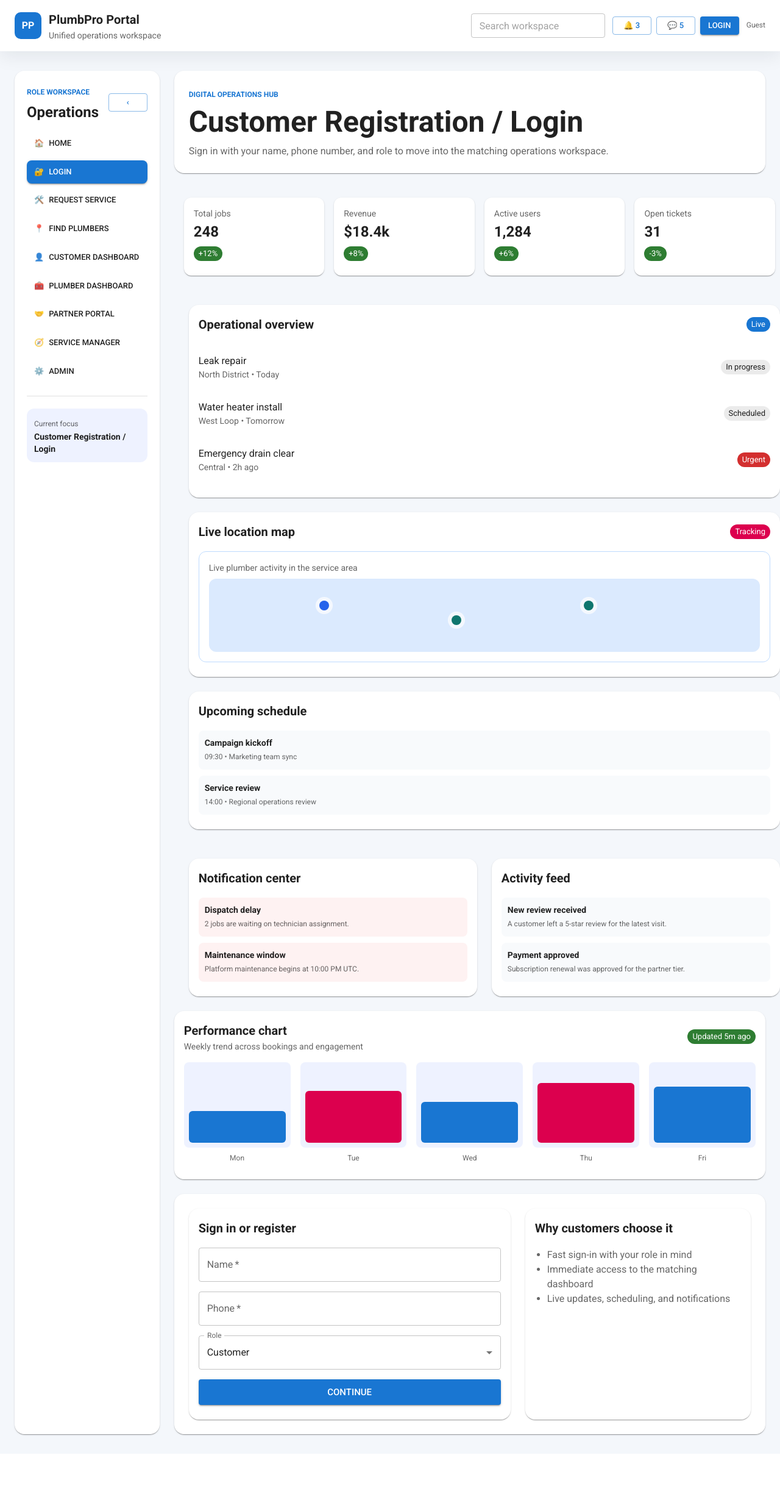
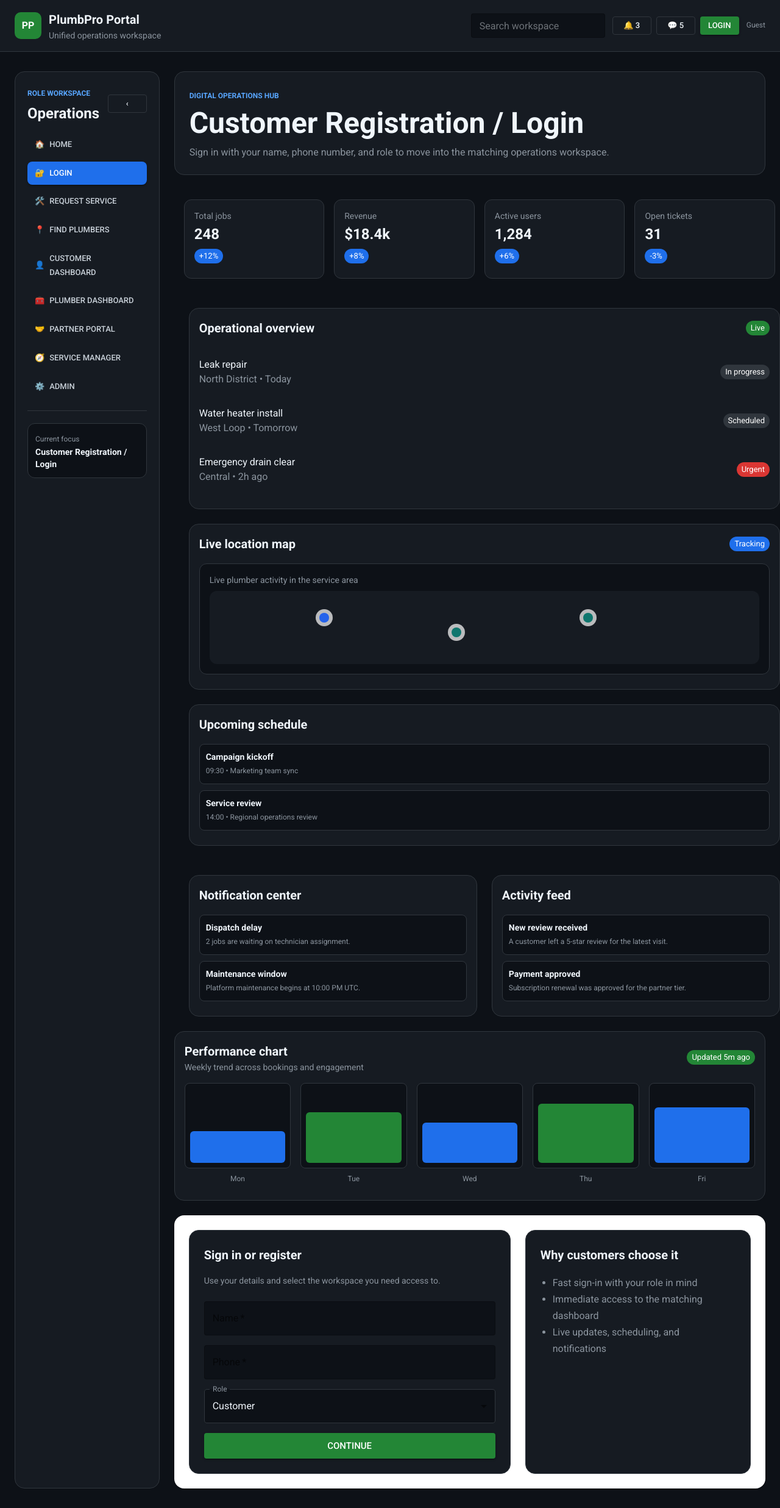
Before and after one commit to SGachuru/dashboard, a Next.js app: page /customer-login in a window 1280 px wide. Shown: the whole page at 61% size. Before the commit the page ends 2384 px from the top, so only its background shows below. Built offline with nearby package versions, Linux system fonts and the light colour scheme.

Commit message:
commit all

```diff
--- a/components/PortalShell.tsx
+++ b/components/PortalShell.tsx
@@ -148,30 +148,30 @@ export default function PortalShell({
   }, [session])
 
   return (
-    <Box sx={{ minHeight: '100vh', bgcolor: '#f4f7fb', color: '#0f172a' }}>
-      <Paper sx={{ borderRadius: 0, boxShadow: '0 8px 30px rgba(15,23,42,0.08)', position: 'sticky', top: 0, zIndex: 2 }}>
+    <Box sx={{ minHeight: '100vh', bgcolor: '#0d1117', color: '#f0f6fc' }}>
+      <Paper sx={{ borderRadius: 0, bgcolor: '#161b22', borderBottom: '1px solid #30363d', position: 'sticky', top: 0, zIndex: 2, boxShadow: 'none' }}>
         <Container maxWidth="xl">
           <Stack direction={{ xs: 'column', md: 'row' }} justifyContent="space-between" alignItems={{ xs: 'flex-start', md: 'center' }} spacing={2} sx={{ py: 2 }}>
             <Stack direction="row" alignItems="center" spacing={1.5}>
-              <Box sx={{ width: 44, height: 44, borderRadius: 2.5, bgcolor: 'primary.main', display: 'flex', alignItems: 'center', justifyContent: 'center', color: '#fff', fontWeight: 800 }}>
+              <Box sx={{ width: 44, height: 44, borderRadius: 2.5, bgcolor: '#238636', display: 'flex', alignItems: 'center', justifyContent: 'center', color: '#fff', fontWeight: 800 }}>
                 PP
               </Box>
               <Box>
-                <Typography variant="h6" fontWeight={800}>PlumbPro Portal</Typography>
-                <Typography variant="body2" color="text.secondary">Unified operations workspace</Typography>
+                <Typography variant="h6" fontWeight={800} color="#f0f6fc">PlumbPro Portal</Typography>
+                <Typography variant="body2" color="#8b949e">Unified operations workspace</Typography>
               </Box>
             </Stack>
 
             <Stack direction={{ xs: 'column', sm: 'row' }} spacing={1.5} sx={{ width: { xs: '100%', md: 'auto' }, alignItems: { xs: 'flex-start', sm: 'center' } }}>
-              <TextField size="small" placeholder="Search workspace" sx={{ minWidth: { xs: '100%', sm: 220 } }} />
+              <TextField size="small" placeholder="Search workspace" sx={{ minWidth: { xs: '100%', sm: 220 }, '& .MuiOutlinedInput-root': { bgcolor: '#0d1117', color: '#f0f6fc', borderColor: '#30363d' } }} />
               <Stack direction="row" spacing={1}>
-                <Button variant="outlined" size="small">🔔 3</Button>
-                <Button variant="outlined" size="small">💬 5</Button>
-                <Button variant="contained" size="small" onClick={handleLogout}>
+                <Button variant="outlined" size="small" sx={{ color: '#f0f6fc', borderColor: '#30363d' }}>🔔 3</Button>
+                <Button variant="outlined" size="small" sx={{ color: '#f0f6fc', borderColor: '#30363d' }}>💬 5</Button>
+                <Button variant="contained" size="small" onClick={handleLogout} sx={{ bgcolor: '#238636', '&:hover': { bgcolor: '#2ea043' } }}>
                   {session ? 'Logout' : 'Login'}
                 </Button>
               </Stack>
-              <Typography variant="caption" color="text.secondary">
+              <Typography variant="caption" color="#8b949e">
                 {currentUserLabel}
               </Typography>
             </Stack>
@@ -182,13 +182,13 @@ export default function PortalShell({
       <Container maxWidth="xl" sx={{ py: { xs: 3, md: 4 } }}>
         <Grid container spacing={3}>
           <Grid item xs={12} lg={2.5}>
-            <Paper sx={{ p: 2.5, borderRadius: 4, height: '100%', transition: 'all 0.2s ease' }}>
+            <Paper sx={{ p: 2.5, borderRadius: 4, height: '100%', transition: 'all 0.2s ease', bgcolor: '#161b22', border: '1px solid #30363d', boxShadow: 'none' }}>
               <Stack direction="row" justifyContent="space-between" alignItems="center" sx={{ mb: 1.5 }}>
                 <Box>
-                  <Typography variant="overline" color="primary" fontWeight={700}>Role workspace</Typography>
-                  <Typography variant="h5" fontWeight={800}>{isSidebarCollapsed ? 'Role' : role}</Typography>
+                  <Typography variant="overline" color="#58a6ff" fontWeight={700}>Role workspace</Typography>
+                  <Typography variant="h5" fontWeight={800} color="#f0f6fc">{isSidebarCollapsed ? 'Role' : role}</Typography>
                 </Box>
-                <Button variant="outlined" size="small" onClick={() => setIsSidebarCollapsed((prev) => !prev)}>
+                <Button variant="outlined" size="small" onClick={() => setIsSidebarCollapsed((prev) => !prev)} sx={{ color: '#f0f6fc', borderColor: '#30363d' }}>
                   {isSidebarCollapsed ? '›' : '‹'}
                 </Button>
               </Stack>
@@ -205,17 +205,17 @@ export default function PortalShell({
                         color={active === item.label ? 'primary' : 'inherit'}
                         size="small"
                         fullWidth
-                        sx={{ justifyContent: 'flex-start', borderRadius: 2, px: 1.5, py: 1 }}
+                        sx={{ justifyContent: 'flex-start', borderRadius: 2, px: 1.5, py: 1, color: active === item.label ? '#fff' : '#c9d1d9', bgcolor: active === item.label ? '#1f6feb' : 'transparent', '&:hover': { bgcolor: active === item.label ? '#1f6feb' : '#21262d' } }}
                       >
                         <Box component="span" sx={{ mr: 1 }}>{item.icon}</Box>
                         {item.label}
                       </Button>
                     ))}
                   </Stack>
-                  <Divider sx={{ my: 2.5 }} />
-                  <Box sx={{ p: 1.5, borderRadius: 3, bgcolor: '#eef2ff' }}>
-                    <Typography variant="caption" color="text.secondary">Current focus</Typography>
-                    <Typography variant="body2" fontWeight={700}>{title}</Typography>
+                  <Divider sx={{ my: 2.5, borderColor: '#30363d' }} />
+                  <Box sx={{ p: 1.5, borderRadius: 3, bgcolor: '#0d1117', border: '1px solid #30363d' }}>
+                    <Typography variant="caption" color="#8b949e">Current focus</Typography>
+                    <Typography variant="body2" fontWeight={700} color="#f0f6fc">{title}</Typography>
                   </Box>
                 </>
               ) : (
@@ -228,7 +228,7 @@ export default function PortalShell({
                       variant={active === item.label ? 'contained' : 'text'}
                       color={active === item.label ? 'primary' : 'inherit'}
                       size="small"
-                      sx={{ minWidth: 0, justifyContent: 'center', borderRadius: 2, px: 1.2, py: 1 }}
+                      sx={{ minWidth: 0, justifyContent: 'center', borderRadius: 2, px: 1.2, py: 1, color: active === item.label ? '#fff' : '#c9d1d9', bgcolor: active === item.label ? '#1f6feb' : 'transparent', '&:hover': { bgcolor: active === item.label ? '#1f6feb' : '#21262d' } }}
                     >
                       <Box component="span">{item.icon}</Box>
                     </Button>
@@ -240,10 +240,10 @@ export default function PortalShell({
 
           <Grid item xs={12} lg={9.5}>
             <Stack spacing={3}>
-              <Paper sx={{ p: { xs: 2.5, md: 3 }, borderRadius: 4 }}>
-                <Typography variant="overline" color="primary" fontWeight={700}>Digital operations hub</Typography>
-                <Typography variant="h3" fontWeight={800}>{title}</Typography>
-                <Typography variant="body1" color="text.secondary" sx={{ mt: 1, maxWidth: 760 }}>
+              <Paper sx={{ p: { xs: 2.5, md: 3 }, borderRadius: 4, bgcolor: '#161b22', border: '1px solid #30363d', boxShadow: 'none' }}>
+                <Typography variant="overline" color="#58a6ff" fontWeight={700}>Digital operations hub</Typography>
+                <Typography variant="h3" fontWeight={800} color="#f0f6fc">{title}</Typography>
+                <Typography variant="body1" color="#8b949e" sx={{ mt: 1, maxWidth: 760 }}>
                   {subtitle}
                 </Typography>
               </Paper>
@@ -251,11 +251,11 @@ export default function PortalShell({
               <Grid container spacing={2}>
                 {stats.map((stat) => (
                   <Grid item xs={12} sm={6} lg={3} key={stat.label}>
-                    <Card sx={{ borderRadius: 3, height: '100%' }}>
+                    <Card sx={{ borderRadius: 3, height: '100%', bgcolor: '#161b22', border: '1px solid #30363d', boxShadow: 'none' }}>
                       <CardContent>
-                        <Typography variant="body2" color="text.secondary">{stat.label}</Typography>
-                        <Typography variant="h5" fontWeight={800} sx={{ mt: 0.5 }}>{stat.value}</Typography>
-                        <Chip label={stat.trend} color="success" size="small" sx={{ mt: 1 }} />
+                        <Typography variant="body2" color="#8b949e">{stat.label}</Typography>
+                        <Typography variant="h5" fontWeight={800} color="#f0f6fc" sx={{ mt: 0.5 }}>{stat.value}</Typography>
+                        <Chip label={stat.trend} size="small" sx={{ mt: 1, bgcolor: '#1f6feb', color: '#fff' }} />
                       </CardContent>
                     </Card>
                   </Grid>
@@ -264,17 +264,17 @@ export default function PortalShell({
 
               <Grid container spacing={3}>
                 <Grid item xs={12} xl={7}>
-                  <Card sx={{ borderRadius: 4, height: '100%' }}>
+                  <Card sx={{ borderRadius: 4, height: '100%', bgcolor: '#161b22', border: '1px solid #30363d', boxShadow: 'none' }}>
                     <CardContent>
                       <Stack direction="row" justifyContent="space-between" alignItems="center" sx={{ mb: 2 }}>
-                        <Typography variant="h6" fontWeight={700}>Operational overview</Typography>
-                        <Chip label="Live" color="primary" size="small" />
+                        <Typography variant="h6" fontWeight={700} color="#f0f6fc">Operational overview</Typography>
+                        <Chip label="Live" size="small" sx={{ bgcolor: '#238636', color: '#fff' }} />
                       </Stack>
                       <List disablePadding>
                         {tableRows.map((row) => (
                           <ListItem key={row.name} disablePadding sx={{ py: 1.25 }}>
-                            <ListItemText primary={row.name} secondary={row.meta} />
-                            <Chip label={row.status} size="small" color={row.status === 'Urgent' ? 'error' : 'default'} />
+                            <ListItemText primary={<Typography color="#f0f6fc">{row.name}</Typography>} secondary={<Typography color="#8b949e">{row.meta}</Typography>} />
+                            <Chip label={row.status} size="small" sx={{ bgcolor: row.status === 'Urgent' ? '#da3633' : '#30363d', color: '#fff' }} />
                           </ListItem>
                         ))}
                       </List>
@@ -284,15 +284,15 @@ export default function PortalShell({
 
                 <Grid item xs={12} xl={5}>
                   <Stack spacing={3}>
-                    <Card sx={{ borderRadius: 4 }}>
+                    <Card sx={{ borderRadius: 4, bgcolor: '#161b22', border: '1px solid #30363d', boxShadow: 'none' }}>
                       <CardContent>
                         <Stack direction="row" justifyContent="space-between" alignItems="center" sx={{ mb: 2 }}>
-                          <Typography variant="h6" fontWeight={700}>Live location map</Typography>
-                          <Chip label="Tracking" color="secondary" size="small" />
+                          <Typography variant="h6" fontWeight={700} color="#f0f6fc">Live location map</Typography>
+                          <Chip label="Tracking" size="small" sx={{ bgcolor: '#1f6feb', color: '#fff' }} />
                         </Stack>
-                        <Box sx={{ borderRadius: 3, minHeight: 180, p: 2, bgcolor: 'linear-gradient(135deg, #e0f2fe, #eff6ff)', border: '1px solid #bfdbfe' }}>
-                          <Typography variant="body2" color="text.secondary" sx={{ mb: 1 }}>Live plumber activity in the service area</Typography>
-                          <Box sx={{ position: 'relative', height: 120, borderRadius: 3, bgcolor: '#dbeafe', overflow: 'hidden' }}>
+                        <Box sx={{ borderRadius: 3, minHeight: 180, p: 2, bgcolor: '#0d1117', border: '1px solid #30363d' }}>
+                          <Typography variant="body2" color="#8b949e" sx={{ mb: 1 }}>Live plumber activity in the service area</Typography>
+                          <Box sx={{ position: 'relative', height: 120, borderRadius: 3, bgcolor: '#161b22', overflow: 'hidden' }}>
                             {mapLocations.map((location, index) => (
                               <Box
                                 key={location.name}
@@ -313,14 +313,14 @@ export default function PortalShell({
                       </CardContent>
                     </Card>
 
-                    <Card sx={{ borderRadius: 4 }}>
+                    <Card sx={{ borderRadius: 4, bgcolor: '#161b22', border: '1px solid #30363d', boxShadow: 'none' }}>
                       <CardContent>
-                        <Typography variant="h6" fontWeight={700} sx={{ mb: 2 }}>Upcoming schedule</Typography>
+                        <Typography variant="h6" fontWeight={700} color="#f0f6fc" sx={{ mb: 2 }}>Upcoming schedule</Typography>
                         <Stack spacing={1.2}>
                           {calendarItems.map((item) => (
-                            <Box key={item.title} sx={{ p: 1.25, borderRadius: 2, bgcolor: '#f8fafc' }}>
-                              <Typography variant="body2" fontWeight={700}>{item.title}</Typography>
-                              <Typography variant="caption" color="text.secondary">{item.detail}</Typography>
+                            <Box key={item.title} sx={{ p: 1.25, borderRadius: 2, bgcolor: '#0d1117', border: '1px solid #30363d' }}>
+                              <Typography variant="body2" fontWeight={700} color="#f0f6fc">{item.title}</Typography>
+                              <Typography variant="caption" color="#8b949e">{item.detail}</Typography>
                             </Box>
                           ))}
                         </Stack>
@@ -332,14 +332,14 @@ export default function PortalShell({
 
               <Grid container spacing={3}>
                 <Grid item xs={12} md={6}>
-                  <Card sx={{ borderRadius: 4, height: '100%' }}>
+                  <Card sx={{ borderRadius: 4, height: '100%', bgcolor: '#161b22', border: '1px solid #30363d', boxShadow: 'none' }}>
                     <CardContent>
-                      <Typography variant="h6" fontWeight={700} sx={{ mb: 2 }}>Notification center</Typography>
+                      <Typography variant="h6" fontWeight={700} color="#f0f6fc" sx={{ mb: 2 }}>Notification center</Typography>
                       <Stack spacing={1.25}>
                         {alerts.map((alert) => (
-                          <Box key={alert.title} sx={{ p: 1.25, borderRadius: 2, bgcolor: '#fef2f2' }}>
-                            <Typography variant="body2" fontWeight={700}>{alert.title}</Typography>
-                            <Typography variant="caption" color="text.secondary">{alert.detail}</Typography>
+                          <Box key={alert.title} sx={{ p: 1.25, borderRadius: 2, bgcolor: '#0d1117', border: '1px solid #30363d' }}>
+                            <Typography variant="body2" fontWeight={700} color="#f0f6fc">{alert.title}</Typography>
+                            <Typography variant="caption" color="#8b949e">{alert.detail}</Typography>
                           </Box>
                         ))}
                       </Stack>
@@ -348,14 +348,14 @@ export default function PortalShell({
                 </Grid>
 
                 <Grid item xs={12} md={6}>
-                  <Card sx={{ borderRadius: 4, height: '100%' }}>
+                  <Card sx={{ borderRadius: 4, height: '100%', bgcolor: '#161b22', border: '1px solid #30363d', boxShadow: 'none' }}>
                     <CardContent>
-                      <Typography variant="h6" fontWeight={700} sx={{ mb: 2 }}>Activity feed</Typography>
+                      <Typography variant="h6" fontWeight={700} color="#f0f6fc" sx={{ mb: 2 }}>Activity feed</Typography>
                       <Stack spacing={1.25}>
                         {activities.map((activity) => (
-                          <Box key={activity.title} sx={{ p: 1.25, borderRadius: 2, bgcolor: '#f8fafc' }}>
-                            <Typography variant="body2" fontWeight={700}>{activity.title}</Typography>
-                            <Typography variant="caption" color="text.secondary">{activity.detail}</Typography>
+                          <Box key={activity.title} sx={{ p: 1.25, borderRadius: 2, bgcolor: '#0d1117', border: '1px solid #30363d' }}>
+                            <Typography variant="body2" fontWeight={700} color="#f0f6fc">{activity.title}</Typography>
+                            <Typography variant="caption" color="#8b949e">{activity.detail}</Typography>
                           </Box>
                         ))}
                       </Stack>
@@ -364,22 +364,22 @@ export default function PortalShell({
                 </Grid>
               </Grid>
 
-              <Card sx={{ borderRadius: 4 }}>
+              <Card sx={{ borderRadius: 4, bgcolor: '#161b22', border: '1px solid #30363d', boxShadow: 'none' }}>
                 <CardContent>
                   <Stack direction={{ xs: 'column', md: 'row' }} justifyContent="space-between" alignItems={{ xs: 'flex-start', md: 'center' }} spacing={2} sx={{ mb: 2 }}>
                     <Box>
-                      <Typography variant="h6" fontWeight={700}>Performance chart</Typography>
-                      <Typography variant="body2" color="text.secondary">Weekly trend across bookings and engagement</Typography>
+                      <Typography variant="h6" fontWeight={700} color="#f0f6fc">Performance chart</Typography>
+                      <Typography variant="body2" color="#8b949e">Weekly trend across bookings and engagement</Typography>
                     </Box>
-                    <Chip label="Updated 5m ago" color="success" size="small" />
+                    <Chip label="Updated 5m ago" size="small" sx={{ bgcolor: '#238636', color: '#fff' }} />
                   </Stack>
                   <Stack direction={{ xs: 'column', md: 'row' }} spacing={2} alignItems="flex-end">
                     {performanceBars.map((value, index) => (
                       <Box key={`${index}-${value}`} sx={{ flex: 1, display: 'flex', flexDirection: 'column', alignItems: 'center' }}>
-                        <Box sx={{ width: '100%', height: 140, borderRadius: 2, bgcolor: '#eef2ff', display: 'flex', alignItems: 'flex-end', p: 1 }}>
-                          <Box sx={{ width: '100%', height: `${value}%`, borderRadius: 1.5, bgcolor: index % 2 === 0 ? 'primary.main' : 'secondary.main' }} />
+                        <Box sx={{ width: '100%', height: 140, borderRadius: 2, bgcolor: '#0d1117', border: '1px solid #30363d', display: 'flex', alignItems: 'flex-end', p: 1 }}>
+                          <Box sx={{ width: '100%', height: `${value}%`, borderRadius: 1.5, bgcolor: index % 2 === 0 ? '#1f6feb' : '#238636' }} />
                         </Box>
-                        <Typography variant="caption" color="text.secondary" sx={{ mt: 1 }}>
+                        <Typography variant="caption" color="#8b949e" sx={{ mt: 1 }}>
                           {['Mon', 'Tue', 'Wed', 'Thu', 'Fri'][index]}
                         </Typography>
                       </Box>
--- a/pages/customer-login.tsx
+++ b/pages/customer-login.tsx
@@ -119,9 +119,10 @@ const CustomerLoginPage: NextPage = () => {
     <PortalShell title="Customer Registration / Login" subtitle="Sign in with your name, phone number, and role to move into the matching operations workspace." active="Login">
       <Grid container spacing={3}>
         <Grid item xs={12} md={7}>
-          <Card sx={{ borderRadius: 4 }}>
-            <CardContent>
-              <Typography variant="h6" fontWeight={700} sx={{ mb: 2 }}>Sign in or register</Typography>
+          <Card sx={{ borderRadius: 4, bgcolor: '#161b22', border: '1px solid #30363d', boxShadow: 'none' }}>
+            <CardContent sx={{ p: 3 }}>
+              <Typography variant="h6" fontWeight={700} color="#f0f6fc" sx={{ mb: 2 }}>Sign in or register</Typography>
+              <Typography variant="body2" color="#8b949e" sx={{ mb: 3 }}>Use your details and select the workspace you need access to.</Typography>
               <Box component="form" onSubmit={handleSubmit}>
                 <Stack spacing={2}>
                   <TextField
@@ -130,6 +131,7 @@ const CustomerLoginPage: NextPage = () => {
                     required
                     value={formData.name}
                     onChange={(event) => setFormData((previous) => ({ ...previous, name: event.target.value }))}
+                    sx={{ '& .MuiOutlinedInput-root': { bgcolor: '#0d1117', color: '#f0f6fc', borderColor: '#30363d' } }}
                   />
                   <TextField
                     label="Phone"
@@ -138,26 +140,28 @@ const CustomerLoginPage: NextPage = () => {
                     type="tel"
                     value={formData.phone}
                     onChange={(event) => setFormData((previous) => ({ ...previous, phone: event.target.value }))}
+                    sx={{ '& .MuiOutlinedInput-root': { bgcolor: '#0d1117', color: '#f0f6fc', borderColor: '#30363d' } }}
                   />
                   <FormControl fullWidth>
-                    <InputLabel id="role-select-label">Role</InputLabel>
+                    <InputLabel id="role-select-label" sx={{ color: '#8b949e' }}>Role</InputLabel>
                     <Select
                       labelId="role-select-label"
                       label="Role"
                       value={formData.role}
                       onChange={(event) => setFormData((previous) => ({ ...previous, role: event.target.value }))}
+                      sx={{ bgcolor: '#0d1117', color: '#f0f6fc', '& .MuiOutlinedInput-notchedOutline': { borderColor: '#30363d' } }}
                     >
                       {roles.map((role) => (
-                        <MenuItem key={role.value} value={role.value}>
+                        <MenuItem key={role.value} value={role.value} sx={{ bgcolor: '#161b22', color: '#f0f6fc' }}>
                           {role.label}
                         </MenuItem>
                       ))}
                     </Select>
                   </FormControl>
                   {feedback ? (
-                    <Alert severity={feedback.type}>{feedback.message}</Alert>
+                    <Alert severity={feedback.type} sx={{ bgcolor: feedback.type === 'success' ? '#1f2d1f' : '#2d1518', color: '#f0f6fc', border: '1px solid #30363d' }}>{feedback.message}</Alert>
                   ) : null}
-                  <Button type="submit" variant="contained" size="large" disabled={isSubmitting}>
+                  <Button type="submit" variant="contained" size="large" disabled={isSubmitting} sx={{ bgcolor: '#238636', '&:hover': { bgcolor: '#2ea043' } }}>
                     {isSubmitting ? 'Signing in…' : 'Continue'}
                   </Button>
                 </Stack>
@@ -166,10 +170,10 @@ const CustomerLoginPage: NextPage = () => {
           </Card>
         </Grid>
         <Grid item xs={12} md={5}>
-          <Card sx={{ borderRadius: 4, height: '100%' }}>
-            <CardContent>
-              <Typography variant="h6" fontWeight={700} sx={{ mb: 2 }}>Why customers choose it</Typography>
-              <Box component="ul" sx={{ pl: 2.5, color: 'text.secondary' }}>
+          <Card sx={{ borderRadius: 4, height: '100%', bgcolor: '#161b22', border: '1px solid #30363d', boxShadow: 'none' }}>
+            <CardContent sx={{ p: 3 }}>
+              <Typography variant="h6" fontWeight={700} color="#f0f6fc" sx={{ mb: 2 }}>Why customers choose it</Typography>
+              <Box component="ul" sx={{ pl: 2.5, color: '#8b949e', lineHeight: 1.7 }}>
                 <li>Fast sign-in with your role in mind</li>
                 <li>Immediate access to the matching dashboard</li>
                 <li>Live updates, scheduling, and notifications</li>
```
